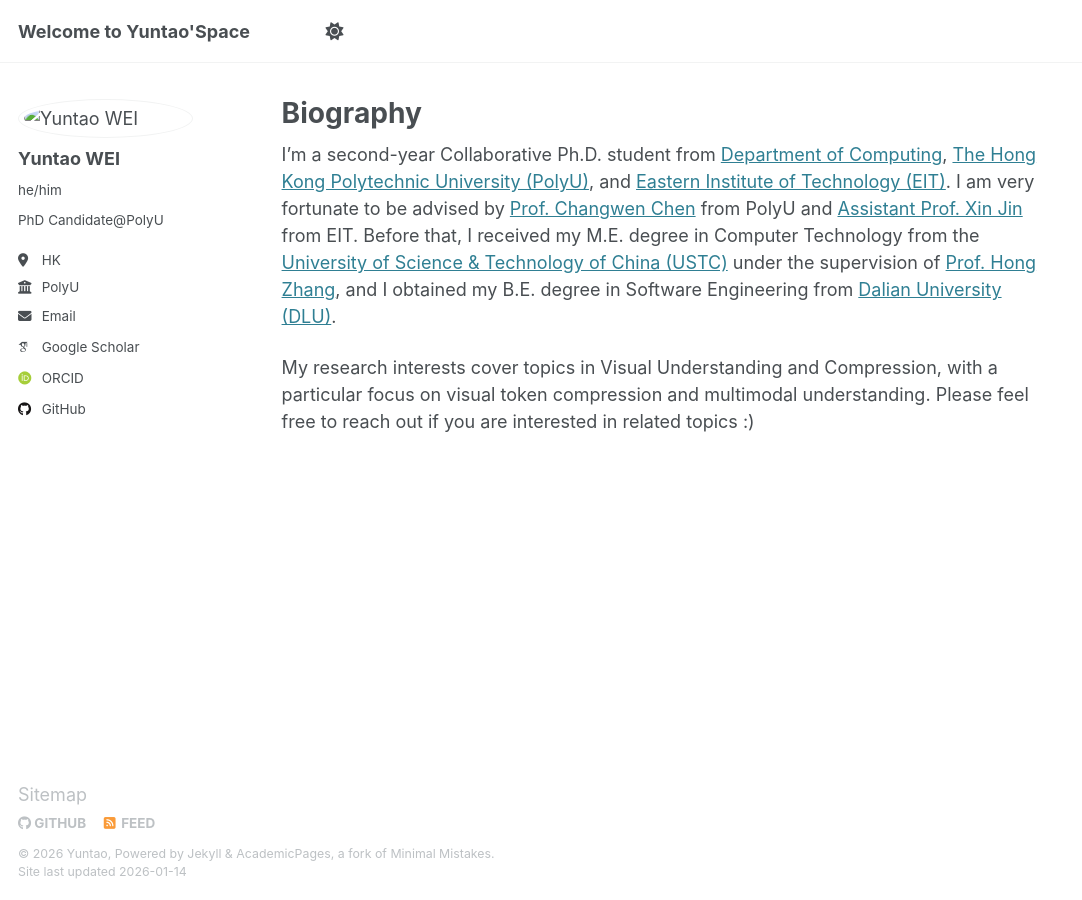
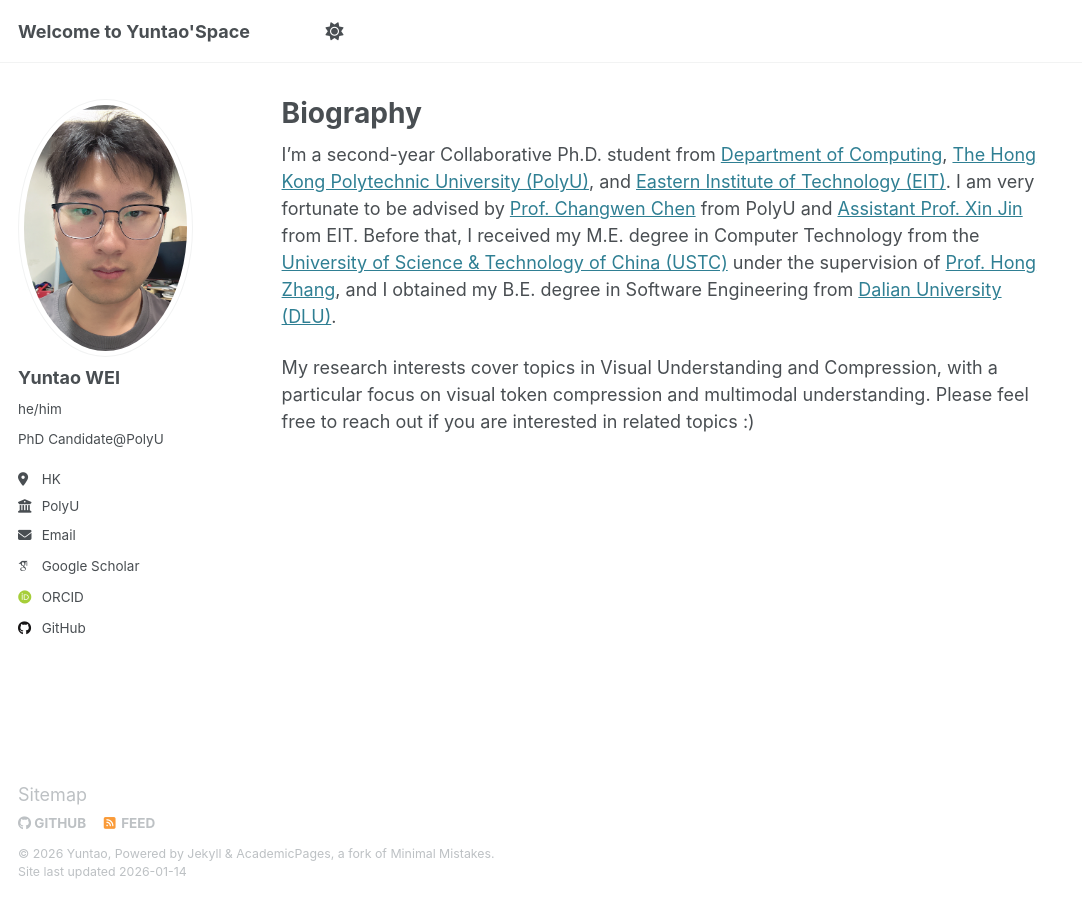
Before and after one commit to yuntao229/yuntao229.github.io, a Jekyll site: the page built from _pages/about.md, in a window 1280 px wide. Shown: the whole page, without its empty margins (0-1082 px from the left). Built offline with Jekyll 4.4.1, drawn with Linux system fonts in a browser that asks for light colours; some web fonts are replaced.

Commit message:
Update _config.yml

```diff
--- a/_config.yml
+++ b/_config.yml
@@ -22,7 +22,7 @@
 #               Additional customization can be done by editing /_includes/author-profile.html
 author:
   # Biographic information
-  avatar           : "images/yuntao2.png"
+  avatar           : "yuntao2.png"
   name             : "Yuntao WEI"
   pronouns         : "he/him" # example: "she/her"
   bio              : "PhD Candidate@PolyU"
```
